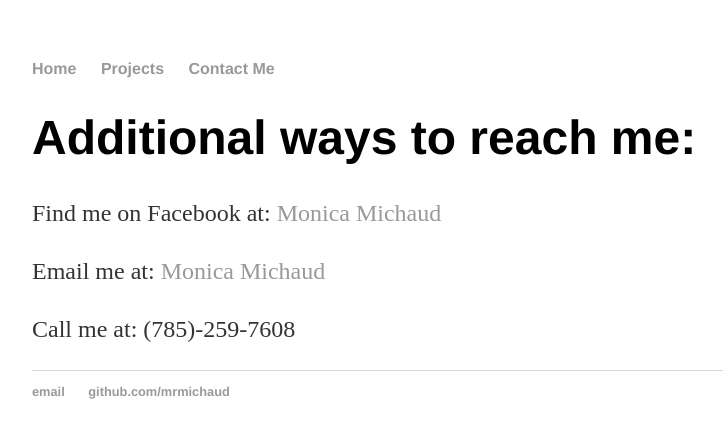
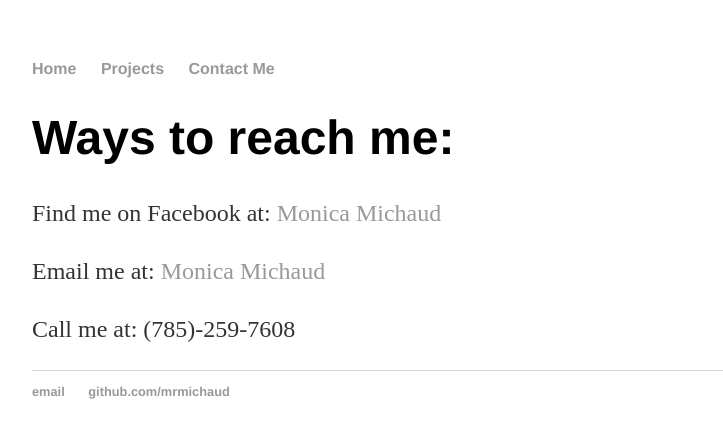
Before and after one commit to mrmichaud/mrmichaud.github.io, a Jekyll site: the page built from contact/index.html, in a window 1280 px wide. Shown: the top 438 px of the page, without its empty margins (160-883 px from the left). Built offline with Jekyll 4.4.1, drawn with Linux system fonts in a browser that asks for light colours.

Commit message:
Update index.html

```diff
--- a/contact/index.html
+++ b/contact/index.html
@@ -3,7 +3,7 @@ layout: default
 title: Monica Michaud Contact
 ---
 <div class="blurb">
-	<h1>Additional ways to reach me:</h1>
+	<h1>Ways to reach me:</h1>
 
 	<p>Find me on Facebook at: <a href="https://www.facebook.com/monica.michaud.92">Monica Michaud</a></p>
 	<p>Email me at: <a href="mailto:mrmichaud@mail.fhsu.edu?Subject=Portfolio%20questions" target="_top">Monica Michaud</a></p>
```
